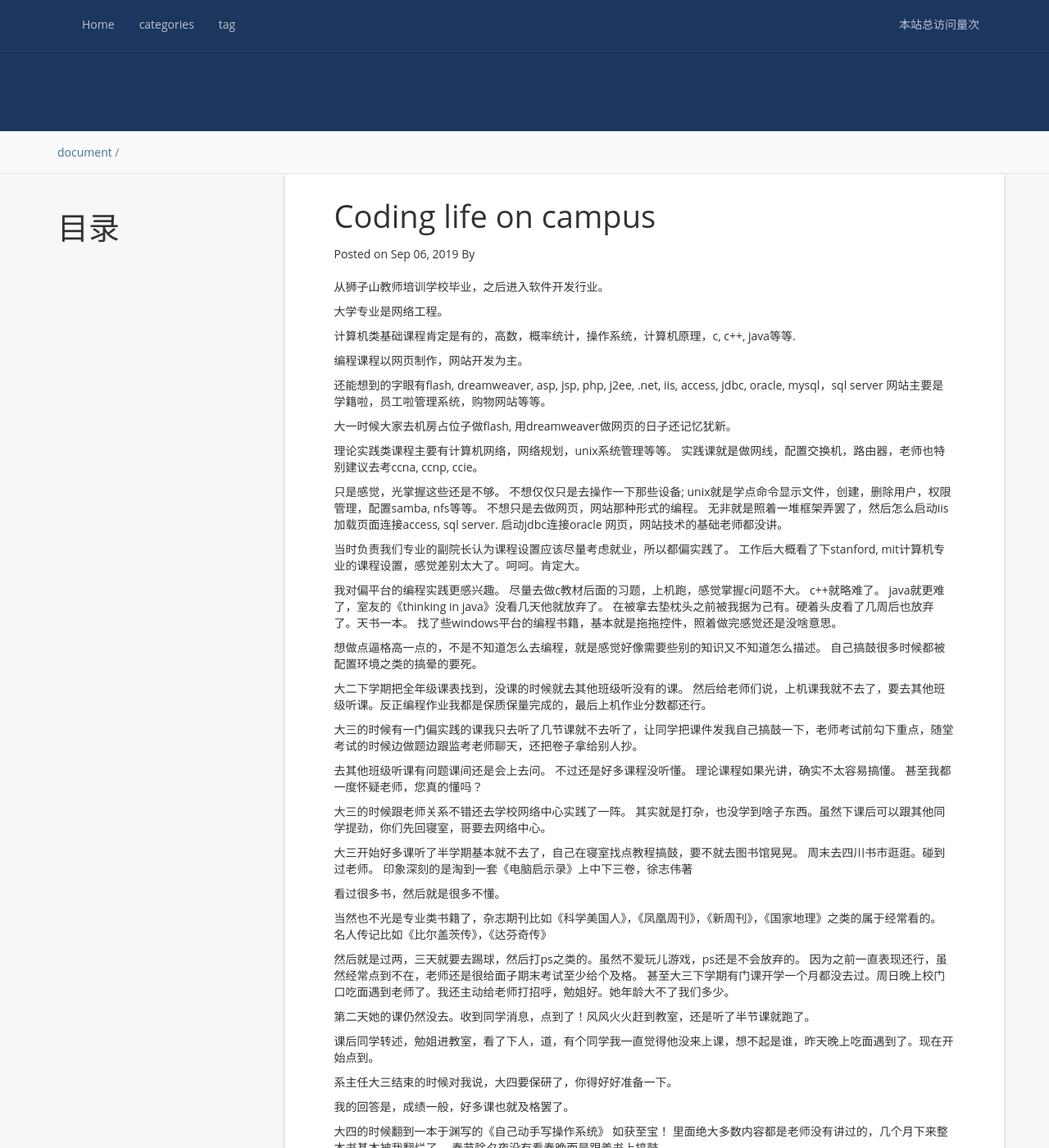
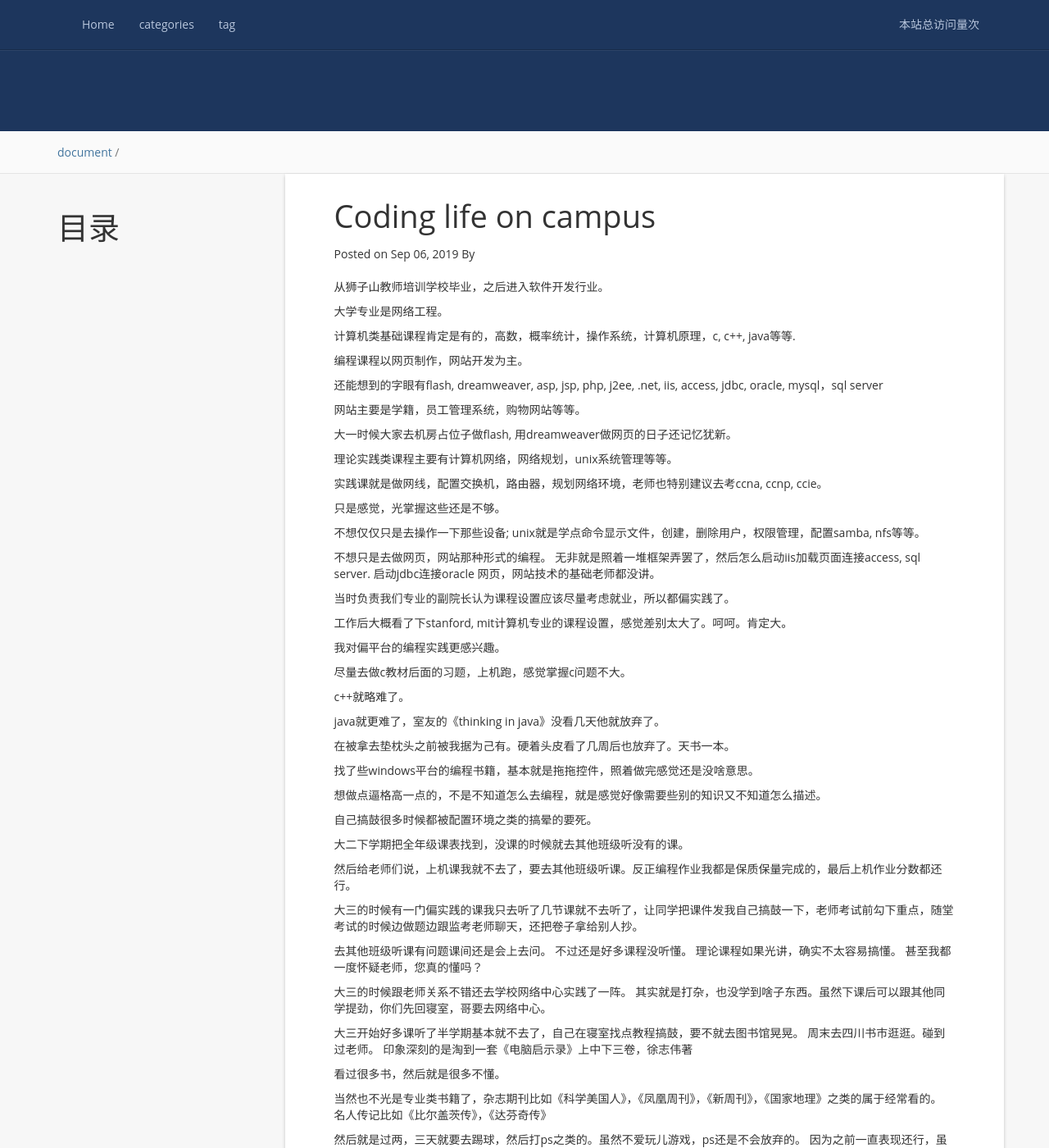
Before and after one commit to yuzhidi/yuzhidi.github.io, a Jekyll site: the page built from _posts/2019-09-07-coding-on-campus.md, in a window 1280 px wide and 1400 px high. Shown: the whole window at 82% size. Built offline with Jekyll 4.4.1, drawn with Linux system fonts in a browser that asks for light colours; nearby versions of some CDN libraries; a script that is not in the unit is left out; comment, search, counter and statistics services are not loaded.

Commit message:
new line

```diff
--- a/_posts/2019-09-07-coding-on-campus.md
+++ b/_posts/2019-09-07-coding-on-campus.md
@@ -15,33 +15,47 @@ tag:
  编程课程以网页制作，网站开发为主。
 
  还能想到的字眼有flash, dreamweaver, asp, jsp, php, j2ee, .net, iis, access, jdbc, oracle, mysql，sql server
- 网站主要是学籍啦，员工啦管理系统，购物网站等等。
+
+ 网站主要是学籍，员工管理系统，购物网站等等。
 
  大一时候大家去机房占位子做flash, 用dreamweaver做网页的日子还记忆犹新。
 
  理论实践类课程主要有计算机网络，网络规划，unix系统管理等等。
- 实践课就是做网线，配置交换机，路由器，老师也特别建议去考ccna, ccnp, ccie。
+
+ 实践课就是做网线，配置交换机，路由器，规划网络环境，老师也特别建议去考ccna, ccnp, ccie。
 
  只是感觉，光掌握这些还是不够。
+
  不想仅仅只是去操作一下那些设备; unix就是学点命令显示文件，创建，删除用户，权限管理，配置samba, nfs等等。
+
  不想只是去做网页，网站那种形式的编程。
  无非就是照着一堆框架弄罢了，然后怎么启动iis加载页面连接access, sql server. 启动jdbc连接oracle
  网页，网站技术的基础老师都没讲。
 
+
  当时负责我们专业的副院长认为课程设置应该尽量考虑就业，所以都偏实践了。
+
  工作后大概看了下stanford, mit计算机专业的课程设置，感觉差别太大了。呵呵。肯定大。
 
+
  我对偏平台的编程实践更感兴趣。
+
  尽量去做c教材后面的习题，上机跑，感觉掌握c问题不大。
+
  c++就略难了。
+
  java就更难了，室友的《thinking in java》没看几天他就放弃了。
+
  在被拿去垫枕头之前被我据为己有。硬着头皮看了几周后也放弃了。天书一本。
+
  找了些windows平台的编程书籍，基本就是拖拖控件，照着做完感觉还是没啥意思。
 
  想做点逼格高一点的，不是不知道怎么去编程，就是感觉好像需要些别的知识又不知道怎么描述。
+
  自己搞鼓很多时候都被配置环境之类的搞晕的要死。
 
 大二下学期把全年级课表找到，没课的时候就去其他班级听没有的课。
+
 然后给老师们说，上机课我就不去了，要去其他班级听课。反正编程作业我都是保质保量完成的，最后上机作业分数都还行。
 
 大三的时候有一门偏实践的课我只去听了几节课就不去听了，让同学把课件发我自己搞鼓一下，老师考试前勾下重点，随堂考试的时候边做题边跟监考老师聊天，还把卷子拿给别人抄。
```
